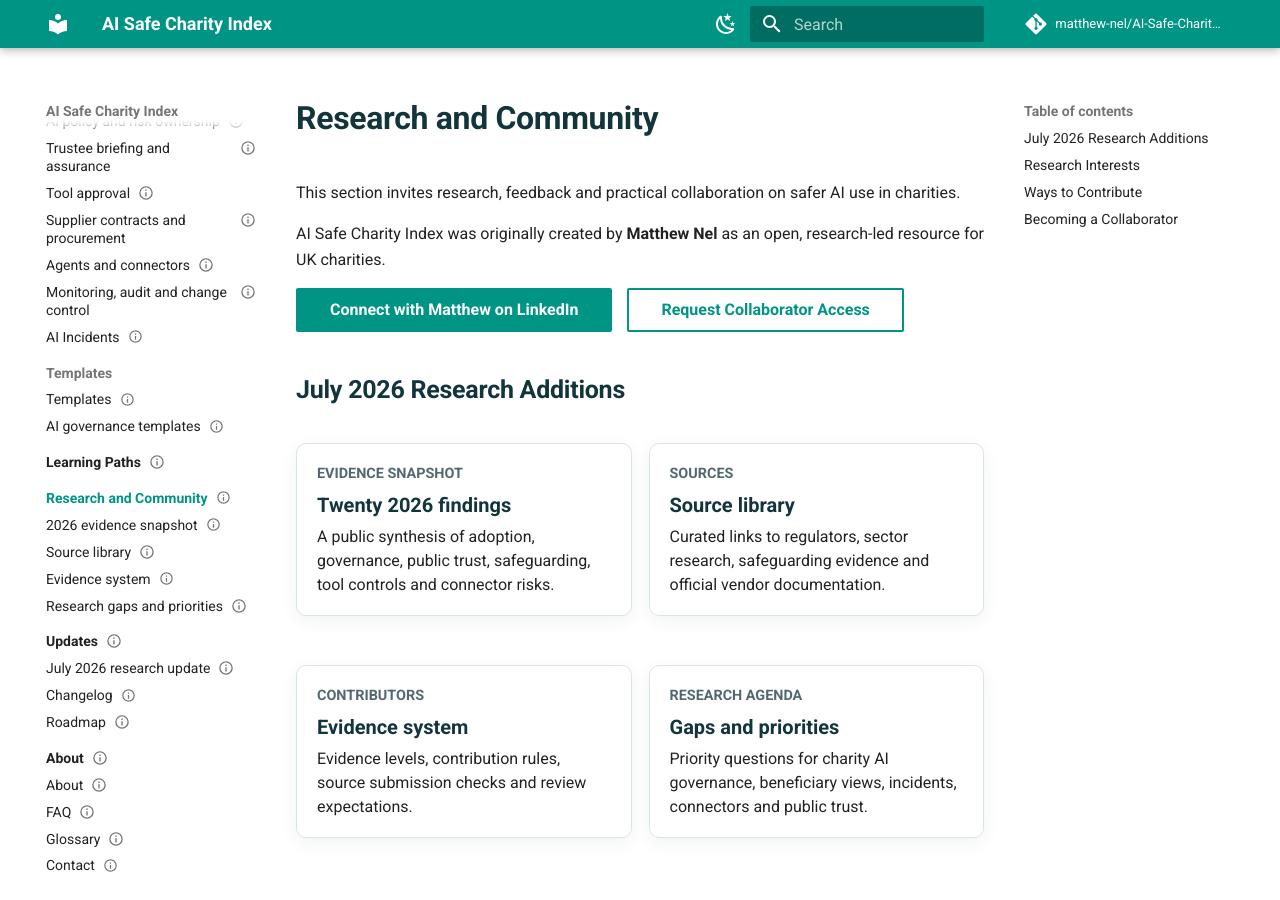
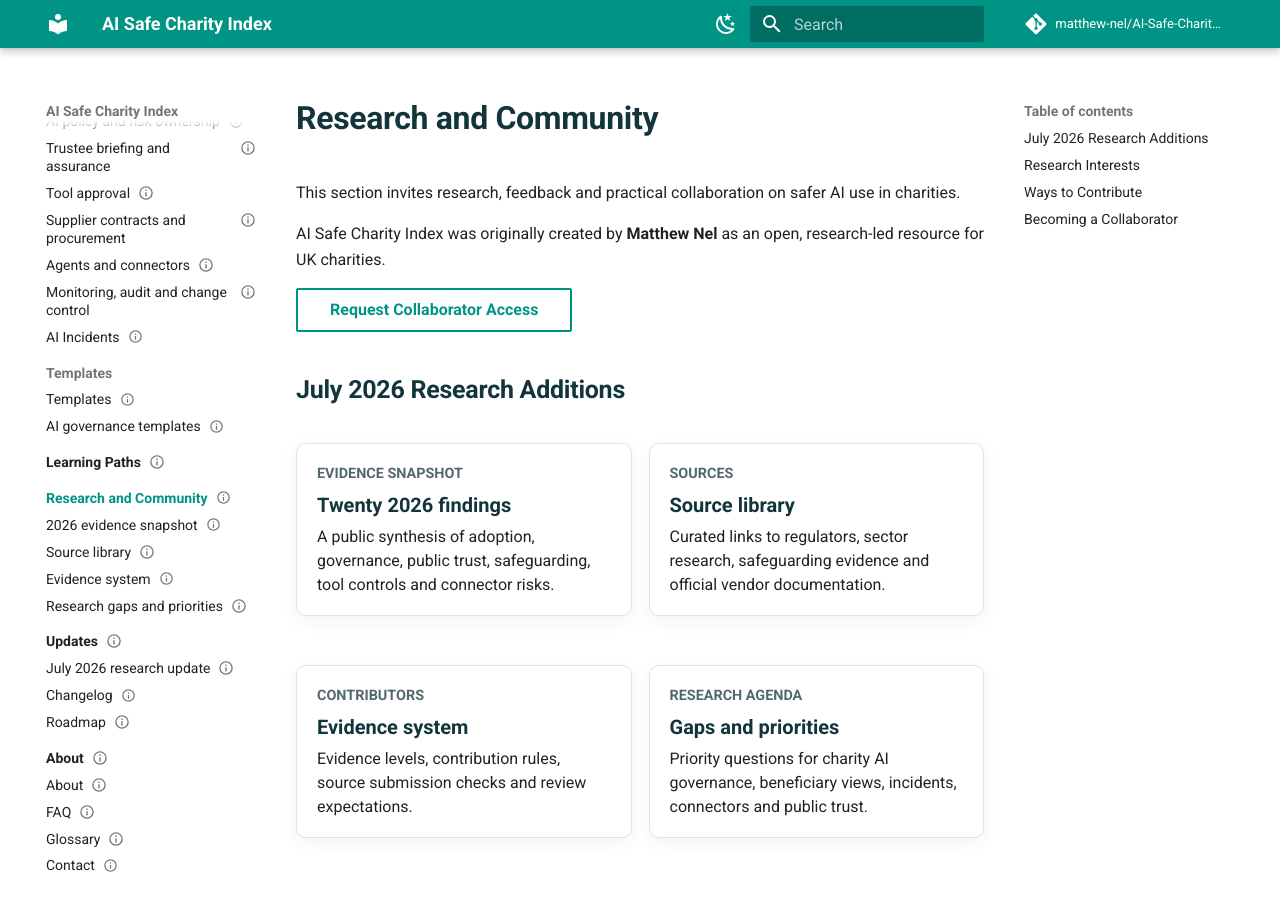
Before and after one commit to matthew-nel/AI-Safe-Charity-Index, an MkDocs documentation site: the page built from docs/research-and-community/index.md, in a window 1280 px wide and 900 px high. Built offline with MkDocs 1.6.1 and Material for MkDocs 9.7.7, drawn with Linux system fonts in a browser that asks for light colours; comment, search, counter and statistics services are not loaded.

Commit message:
Remove extra LinkedIn CTA from research page

```diff
--- a/docs/research-and-community/index.md
+++ b/docs/research-and-community/index.md
@@ -24,7 +24,6 @@ This section invites research, feedback and practical collaboration on safer AI
 
 AI Safe Charity Index was originally created by **Matthew Nel** as an open, research-led resource for UK charities.
 
-[Connect with Matthew on LinkedIn](https://www.linkedin.com/in/matthewjamesnel/){ .md-button .md-button--primary }
 [Request Collaborator Access](../about/contact.md#request-collaborator-access){ .md-button }
 
 ## July 2026 Research Additions
```
